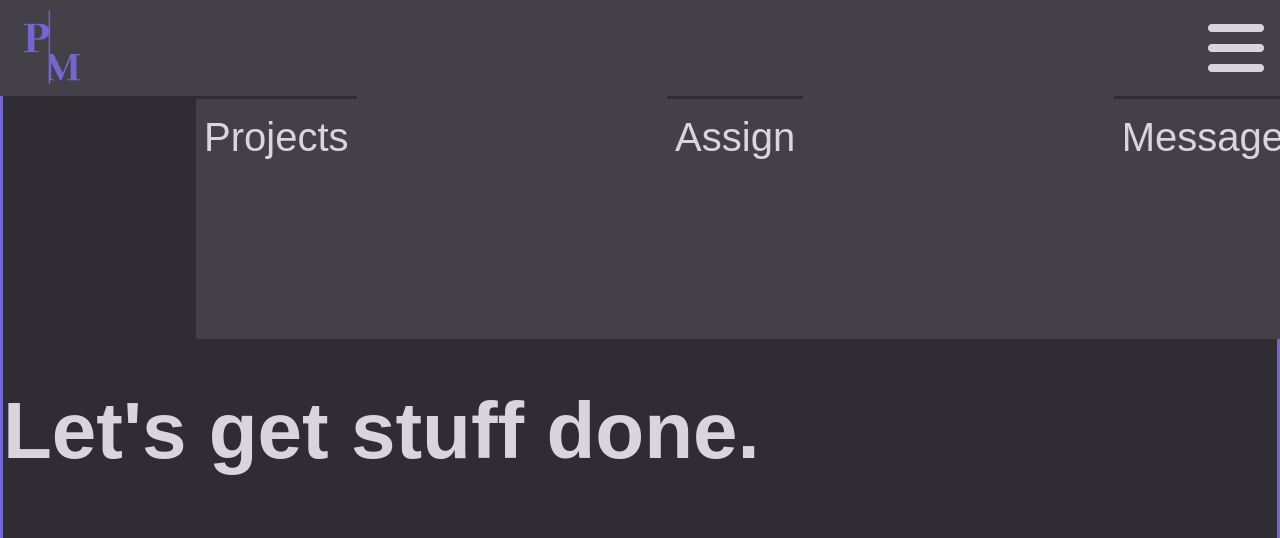
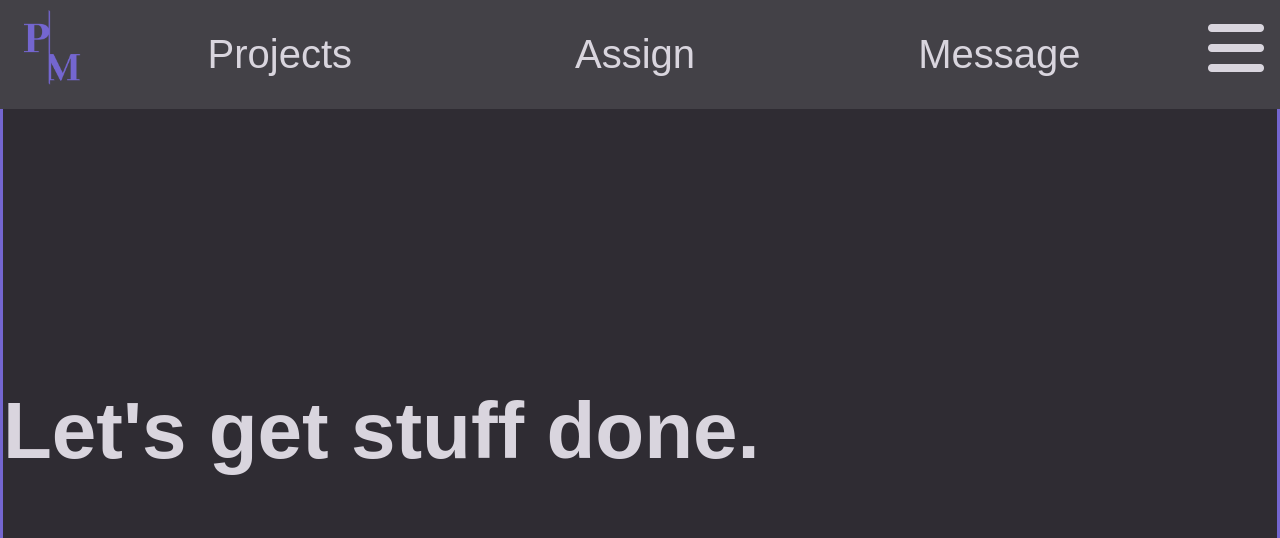
Before and after one commit to cassreinhart/Project-Manager, a Flask app: page / in a window 1280 px wide. Shown: the top 538 px of the page. Run offline with Flask 2, Linux system fonts and the light colour scheme; some libraries are stand-ins or nearby versions.

Commit message:
responsive navbar height and list items

```diff
--- a/static/style.css
+++ b/static/style.css
@@ -89,11 +89,21 @@ div {
 }
 
 @media screen and (min-width:800px) {
+    nav {
+        height: auto;
+    }
     .navbar-list {
         position: relative;
         /* height: fit-content; */
+        left: 0;
+        top: 0;
+        height: inherit;
         display: flex;
         flex-direction: row;
-        justify-content: space-between;
+        justify-content: space-around;
+    }
+    .navbar-list-item {
+        border: none;
+        height: inherit;
     }
 }
```
